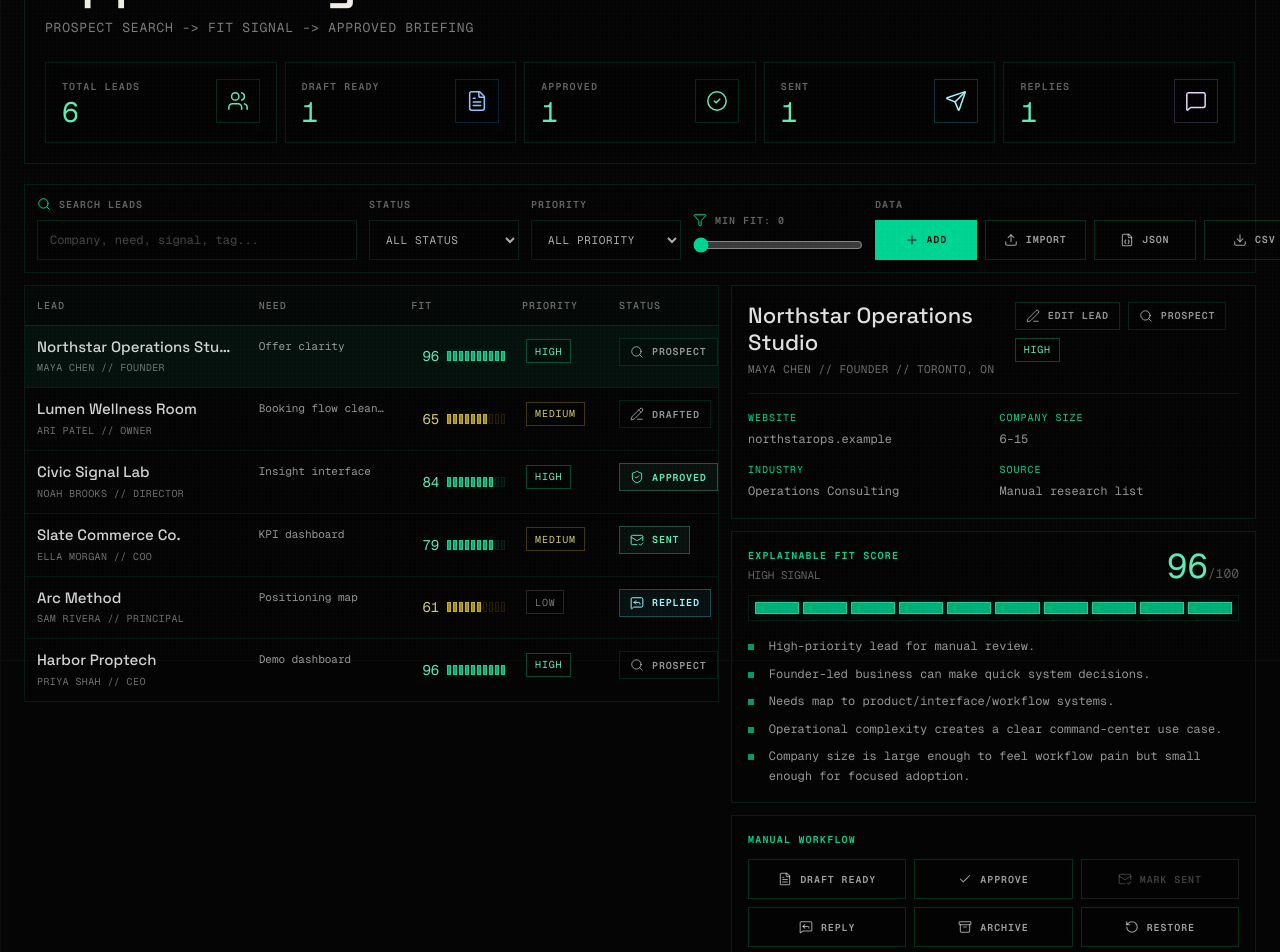
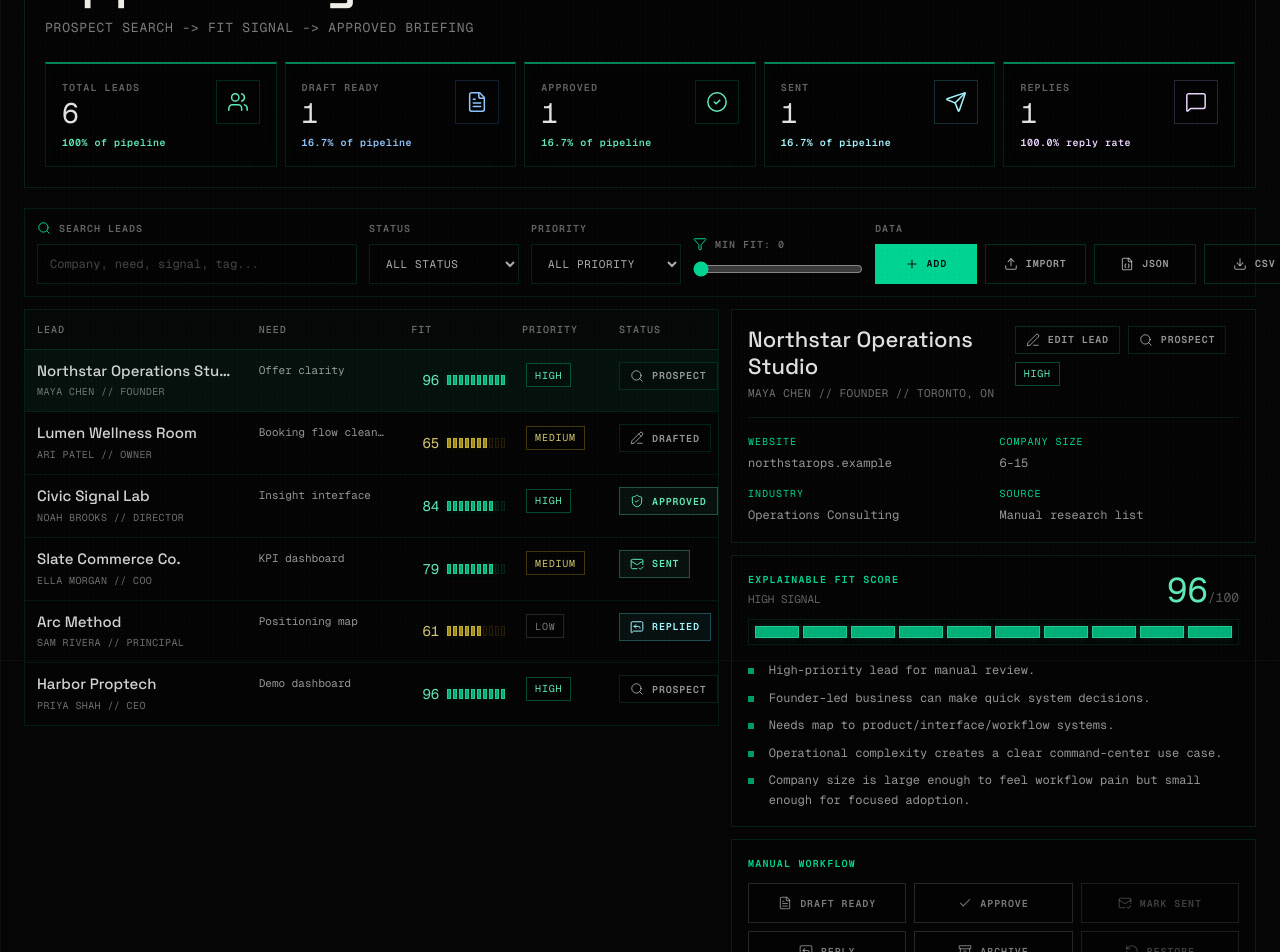
Before and after one commit to jchizick/System-Designer.-Market-Operator, a React (Vite) app: page /opportunity-command in a window 1280 px wide. Shown: the part 140-1092 px from the top of the page. Built offline with nearby package versions, Linux system fonts and the light colour scheme.

Commit message:
Polish opportunity command workflow UI

```diff
--- a/src/features/opportunity-command/OpportunityCommandPage.tsx
+++ b/src/features/opportunity-command/OpportunityCommandPage.tsx
@@ -31,11 +31,13 @@ const priorityLabel: Record<'all' | Priority, string> = {
 function KpiCell({
   label,
   value,
+  stat,
   icon: Icon,
   tone = 'emerald',
 }: {
   label: string;
   value: number;
+  stat: string;
   icon: LucideIcon;
   tone?: 'emerald' | 'blue' | 'cyan' | 'purple';
 }) {
@@ -47,11 +49,12 @@ function KpiCell({
   };
 
   return (
-    <div className="group min-w-0 border border-emerald-500/16 bg-black/20 p-4 shadow-[inset_0_0_18px_rgba(16,185,129,0.018)]">
+    <div className="group min-w-0 border border-emerald-500/16 border-t-2 border-t-emerald-400/62 bg-black/20 p-4 shadow-[inset_0_0_18px_rgba(16,185,129,0.018)]">
       <div className="flex items-start justify-between gap-3">
         <div className="min-w-0">
           <div className="font-mono text-[10px] font-semibold uppercase tracking-[0.11em] text-white/38">{label}</div>
-          <div className="mt-1 font-mono text-[28px] leading-none text-emerald-300 tabular-nums">{value}</div>
+          <div className="mt-1 font-mono text-[28px] leading-none text-white/88 tabular-nums">{value}</div>
+          <div className={`mt-2 font-mono text-[10px] font-semibold tracking-[0.05em] ${toneClasses[tone]}`}>{stat}</div>
         </div>
         <span className={`flex h-11 w-11 shrink-0 items-center justify-center border bg-black/24 ${toneClasses[tone]}`}>
           <Icon className="h-5.5 w-5.5" strokeWidth={1.65} />
@@ -128,6 +131,13 @@ export function OpportunityCommandPage() {
   }, [filteredLeads, leads, selectedLeadId]);
 
   const selectedLead = leads.find((lead) => lead.id === selectedLeadId) || filteredLeads[0] || leads[0];
+  const formatPercent = React.useCallback((value: number, total: number) => {
+    if (total <= 0) {
+      return '0%';
+    }
+
+    return `${((value / total) * 100).toFixed(1)}%`;
+  }, []);
 
   const kpis = React.useMemo(() => ({
     total: leads.length,
@@ -137,11 +147,11 @@ export function OpportunityCommandPage() {
     replies: leads.filter((lead) => lead.status === 'replied').length,
   }), [leads]);
   const kpiCards = [
-    { label: 'Total leads', value: kpis.total, icon: Users, tone: 'emerald' as const },
-    { label: 'Draft ready', value: kpis.draftReady, icon: FileText, tone: 'blue' as const },
-    { label: 'Approved', value: kpis.approved, icon: CheckCircle2, tone: 'emerald' as const },
-    { label: 'Sent', value: kpis.sent, icon: Send, tone: 'cyan' as const },
-    { label: 'Replies', value: kpis.replies, icon: MessageSquare, tone: 'purple' as const },
+    { label: 'Total leads', value: kpis.total, stat: '100% of pipeline', icon: Users, tone: 'emerald' as const },
+    { label: 'Draft ready', value: kpis.draftReady, stat: `${formatPercent(kpis.draftReady, kpis.total)} of pipeline`, icon: FileText, tone: 'blue' as const },
+    { label: 'Approved', value: kpis.approved, stat: `${formatPercent(kpis.approved, kpis.total)} of pipeline`, icon: CheckCircle2, tone: 'emerald' as const },
+    { label: 'Sent', value: kpis.sent, stat: `${formatPercent(kpis.sent, kpis.total)} of pipeline`, icon: Send, tone: 'cyan' as const },
+    { label: 'Replies', value: kpis.replies, stat: `${formatPercent(kpis.replies, kpis.sent)} reply rate`, icon: MessageSquare, tone: 'purple' as const },
   ];
 
   const showDataMessage = React.useCallback((tone: 'success' | 'error', text: string) => {
@@ -221,7 +231,7 @@ export function OpportunityCommandPage() {
           <div className="mt-6 grid min-w-0 grid-cols-1 gap-2 sm:grid-cols-2 lg:grid-cols-5">
             {kpiCards.map((card) => (
               <div key={card.label} className="min-w-0">
-                <KpiCell label={card.label} value={card.value} icon={card.icon} tone={card.tone} />
+                <KpiCell label={card.label} value={card.value} stat={card.stat} icon={card.icon} tone={card.tone} />
               </div>
             ))}
           </div>
--- a/src/features/opportunity-command/components/LeadDetailPanel.tsx
+++ b/src/features/opportunity-command/components/LeadDetailPanel.tsx
@@ -9,18 +9,32 @@ function WorkflowButton({
   disabled,
   onClick,
   icon: Icon,
+  tone = 'neutral',
+  completed = false,
 }: {
   label: string;
   disabled?: boolean;
   onClick: () => void;
   icon: typeof Check;
+  tone?: 'neutral' | 'blue' | 'emerald' | 'cyan' | 'purple' | 'slate';
+  completed?: boolean;
 }) {
+  const toneClasses = {
+    neutral: 'border-white/14 bg-black/22 text-white/48 hover:border-white/24 hover:bg-white/[0.035] hover:text-white/68',
+    blue: 'border-blue-400/38 bg-blue-400/[0.075] text-blue-200 shadow-[inset_0_0_18px_rgba(96,165,250,0.035)] hover:border-blue-300/54 hover:bg-blue-400/[0.11] hover:text-blue-100',
+    emerald: 'border-emerald-400/38 bg-emerald-400/[0.075] text-emerald-200 shadow-[inset_0_0_18px_rgba(52,211,153,0.04)] hover:border-emerald-300/54 hover:bg-emerald-400/[0.11] hover:text-emerald-100',
+    cyan: 'border-cyan-300/36 bg-cyan-300/[0.075] text-cyan-100 shadow-[inset_0_0_18px_rgba(103,232,249,0.035)] hover:border-cyan-200/52 hover:bg-cyan-300/[0.11] hover:text-cyan-50',
+    purple: 'border-purple-300/38 bg-purple-300/[0.075] text-purple-100 shadow-[inset_0_0_18px_rgba(216,180,254,0.035)] hover:border-purple-200/54 hover:bg-purple-300/[0.11] hover:text-purple-50',
+    slate: 'border-white/20 bg-white/[0.045] text-white/58 shadow-[inset_0_0_18px_rgba(255,255,255,0.018)] hover:border-white/34 hover:bg-white/[0.07] hover:text-white/74',
+  };
+  const stateClasses = completed ? toneClasses[tone] : toneClasses.neutral;
+
   return (
     <button
       type="button"
       disabled={disabled}
       onClick={onClick}
-      className="inline-flex min-h-10 items-center justify-center gap-2 border border-emerald-500/24 bg-black/22 px-3 font-mono text-[10px] font-semibold uppercase tracking-[0.09em] text-white/62 transition-colors hover:border-emerald-300/42 hover:bg-emerald-500/[0.055] hover:text-emerald-200 disabled:cursor-not-allowed disabled:border-white/10 disabled:text-white/24 disabled:hover:bg-black/22"
+      className={`inline-flex min-h-10 items-center justify-center gap-2 border px-3 font-mono text-[10px] font-semibold uppercase tracking-[0.09em] transition-colors disabled:cursor-not-allowed disabled:border-white/10 disabled:bg-black/16 disabled:text-white/24 disabled:shadow-none disabled:hover:bg-black/16 ${stateClasses}`}
     >
       <Icon className="h-3.5 w-3.5" strokeWidth={1.8} />
       {label}
@@ -94,7 +108,17 @@ export function LeadDetailPanel({
   onSaveDraft: (draft: { subject: string; body: string }) => void;
   onEdit: () => void;
 }) {
-  const markSentDisabled = !canTransitionToStatus(lead, 'sent');
+  const workflowRank: Record<PipelineStatus, number> = {
+    new: 0,
+    prospect: 0,
+    draft_ready: 1,
+    approved: 2,
+    sent: 3,
+    replied: 4,
+    archived: 5,
+  };
+  const currentWorkflowRank = workflowRank[lead.status];
+  const markSentDisabled = currentWorkflowRank < 3 && !canTransitionToStatus(lead, 'sent');
 
   return (
     <aside className="space-y-3">
@@ -145,12 +169,12 @@ export function LeadDetailPanel({
       <section className="border border-emerald-500/16 bg-black/18 p-4">
         <div className="mb-3 font-mono text-[10px] font-semibold uppercase tracking-[0.12em] text-emerald-400">Manual workflow</div>
         <div className="grid grid-cols-2 gap-2 sm:grid-cols-3">
-          <WorkflowButton label="Draft ready" icon={FileText} onClick={() => onChangeStatus('draft_ready')} />
-          <WorkflowButton label="Approve" icon={Check} onClick={() => onChangeStatus('approved')} />
-          <WorkflowButton label="Mark sent" icon={MailCheck} disabled={markSentDisabled} onClick={() => onChangeStatus('sent')} />
-          <WorkflowButton label="Reply" icon={MessageSquareReply} onClick={() => onChangeStatus('replied')} />
-          <WorkflowButton label="Archive" icon={Archive} onClick={() => onChangeStatus('archived')} />
-          <WorkflowButton label="Restore" icon={RotateCcw} onClick={() => onChangeStatus('prospect')} />
+          <WorkflowButton label="Draft ready" icon={FileText} tone="blue" completed={currentWorkflowRank >= 1} onClick={() => onChangeStatus('draft_ready')} />
+          <WorkflowButton label="Approve" icon={Check} tone="emerald" completed={currentWorkflowRank >= 2} onClick={() => onChangeStatus('approved')} />
+          <WorkflowButton label="Mark sent" icon={MailCheck} tone="cyan" completed={currentWorkflowRank >= 3} disabled={markSentDisabled} onClick={() => onChangeStatus('sent')} />
+          <WorkflowButton label="Reply" icon={MessageSquareReply} tone="purple" completed={currentWorkflowRank >= 4} onClick={() => onChangeStatus('replied')} />
+          <WorkflowButton label="Archive" icon={Archive} tone="slate" completed={lead.status === 'archived'} onClick={() => onChangeStatus('archived')} />
+          <WorkflowButton label="Restore" icon={RotateCcw} disabled={lead.status !== 'archived'} onClick={() => onChangeStatus('prospect')} />
         </div>
         {markSentDisabled ? (
           <p className="mt-3 font-mono text-[11px] leading-relaxed text-white/38">
```
